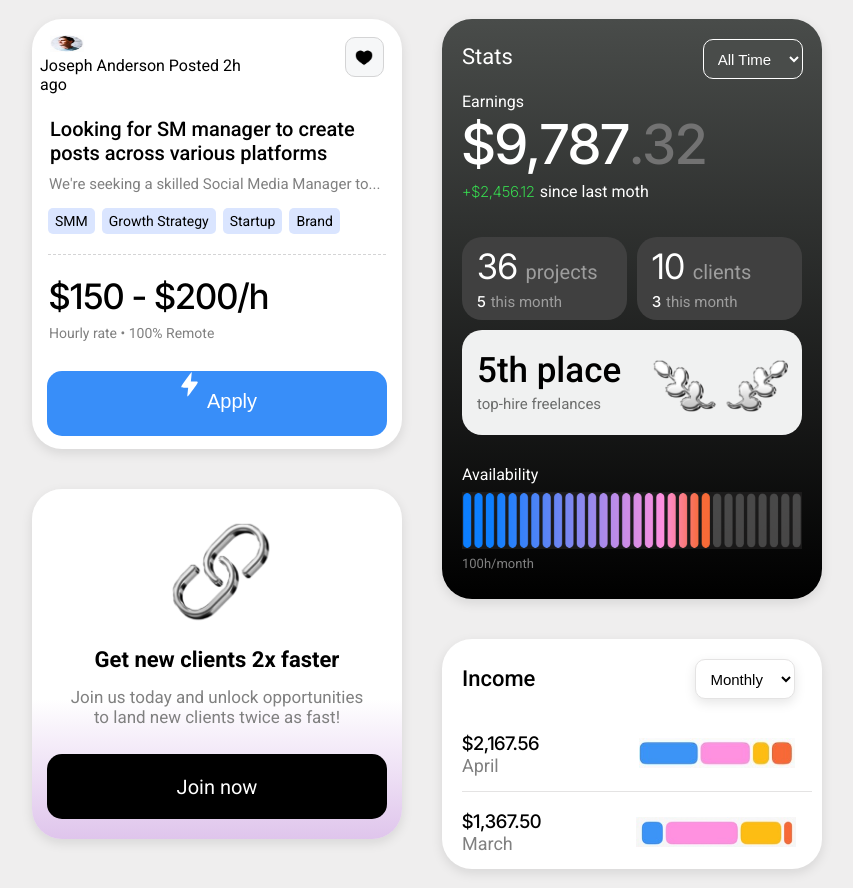
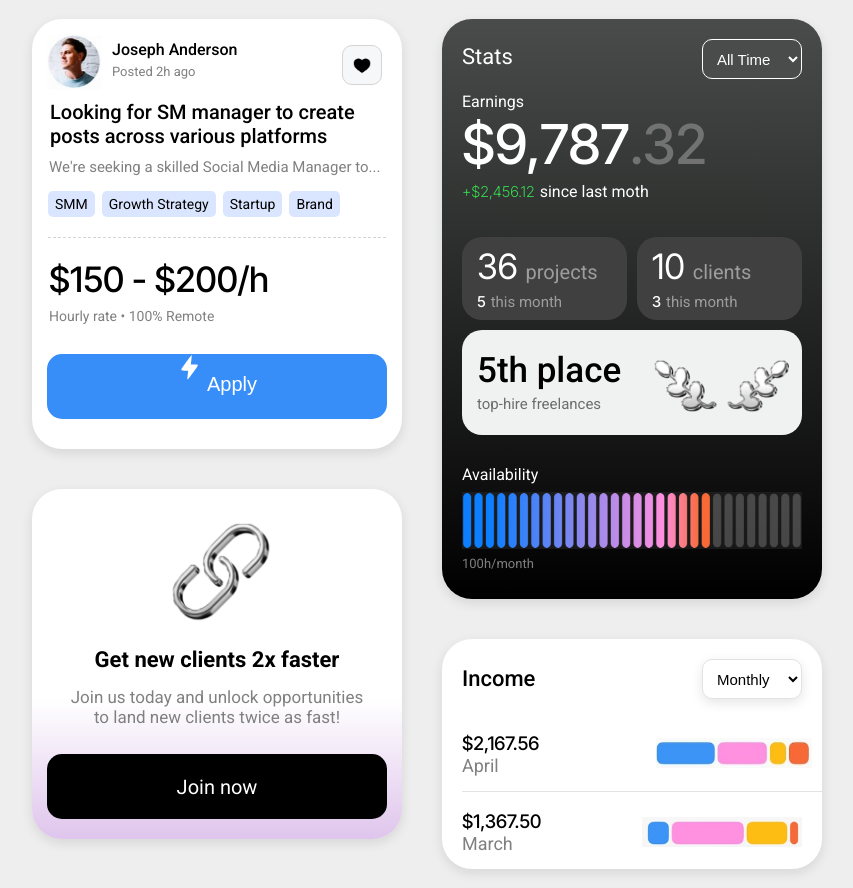
Before and after one commit to Abrilfz-01/components-freelance, a plain HTML site: page index.html in a window 1280 px wide. Shown: the whole page, without its empty margins (258-1111 px from the left). Drawn offline with Linux system fonts and the light colour scheme.

Commit message:
Se realizaron cambios en el CSS

```diff
--- a/css/styles.css
+++ b/css/styles.css
@@ -35,30 +35,35 @@ body{
 
 .box1 .seccion1{
     display: flex;
-    padding: 6px 8px;
+    align-items: center;
+    justify-content: space-between;
+    padding: 10px;
 }
 
-.box1 .seccion1 .icono{
-    margin-top: 10px;
-    margin-left: 10px;
-    width: 15%;
-    height: 20%;
+.box1 .seccion1 .profile{
+    display: flex;
+    align-items: center;
 }
 
-.box1 .seccion1 h1{
-    font-size: 15px;
-    font-weight: 450;
-    width: 150px;
-    margin-left: 5px;
-    margin-top: 15px;
+.box1 .seccion1 .profile img{
+    width: 55px;
+    margin: 5px 10px 0px 5px;
 }
 
-.box1 .seccion1 p{
-    font-size: 12px;
-    position: absolute;
-    margin-left: 68px;
-    margin-top: 36px;
-    color: grey;
+.box1 .seccion1 .profile .user-info{
+    display: flex;
+    flex-direction: column;
+}
+
+.box1 .seccion1 .profile .user-info .name{
+    font-weight: 450;
+    font-size: 16px;
+}
+
+.box1 .seccion1 .profile .user-info .time{
+    font-size: 13px;
+    color: gray;
+    margin-top: 5px;
 }
 
 .box1 .seccion1 .botonlike{
@@ -67,7 +72,6 @@ body{
     border-radius: 10px;
     height: 40px;
     width: 40px;
-    margin-left: 80px;
     margin-right: 10px;
     margin-top: 12px;
     cursor: pointer;
@@ -84,12 +88,13 @@ body{
     background-color: #e9e9e9;
 }
 
+
 .box1 .seccion2 h1{
     font-size: 20px;
     font-weight: 410;
     margin-left: 18px;
     margin-bottom: 10px;
-    margin-top: 0 ;
+    margin-top: 0;
 }
 
 .box1 .seccion2 .text{
@@ -229,6 +234,7 @@ body{
 
 .box3 .seccion1{
     display: flex;
+    justify-content: space-between;
 }
 
 .box3 .seccion1 h1{
@@ -247,7 +253,7 @@ body{
     padding-left: 10px;
     padding-right: 10px;
     margin-top: 20px;
-    margin-left: 190px;
+    margin-right: 20px;
     border-radius: 10px;
     border: 1px solid white;
     background-color: #494c4a;
@@ -425,6 +431,7 @@ body{
     padding-top: 10px;
     padding-left: 15px;
     display: flex;
+    justify-content: space-between;
 }
 
 .box3 .seccion3 .cont-3 .cont-titles .title-1{
@@ -444,7 +451,7 @@ body{
 .box3 .seccion3 .cont-3 img{
     width: 140px;
     height: 75px;
-    margin-left: 30px;
+    margin-right: 10px;
     margin-top: 10px;
 }
 
@@ -487,6 +494,7 @@ body{
     padding-top: 5px;
     margin-left: 20px;
     display: flex;
+    justify-content: space-between;
 }
 
 .box4 .seccion1 h1{
@@ -501,7 +509,7 @@ body{
     padding-left: 10px;
     padding-right: 10px;
     margin-top: 15px;
-    margin-left: 160px;
+    margin-right: 20px;
     border-radius: 10px;
     border: 1.5px solid #e4e3e3;
     background-color: white;
@@ -510,9 +518,9 @@ body{
 
 .box4 .seccion2{
     display: flex;
+    justify-content: space-between;
     margin-left: 20px;
     border-bottom: 1.5px solid #e4e3e3;
-    width: 350px;
 }
 
 .box4 .seccion2 h1{
@@ -530,13 +538,14 @@ body{
 
 .box4 .seccion2 img{
     height: 30px;
-    margin-left: 100px;
+    margin-right: 10px;
     margin-top: 25px;
 }
 
 
 .box4 .seccion3{
     display: flex;
+    justify-content: space-between;
     margin-left: 20px;
 }
 
@@ -556,6 +565,6 @@ body{
 .box4 .seccion3 img{
     width: 160px;
     height: 30px;
-    margin-left: 95px;
+    margin-right: 20px;
     margin-top: 25px;
 }
```
